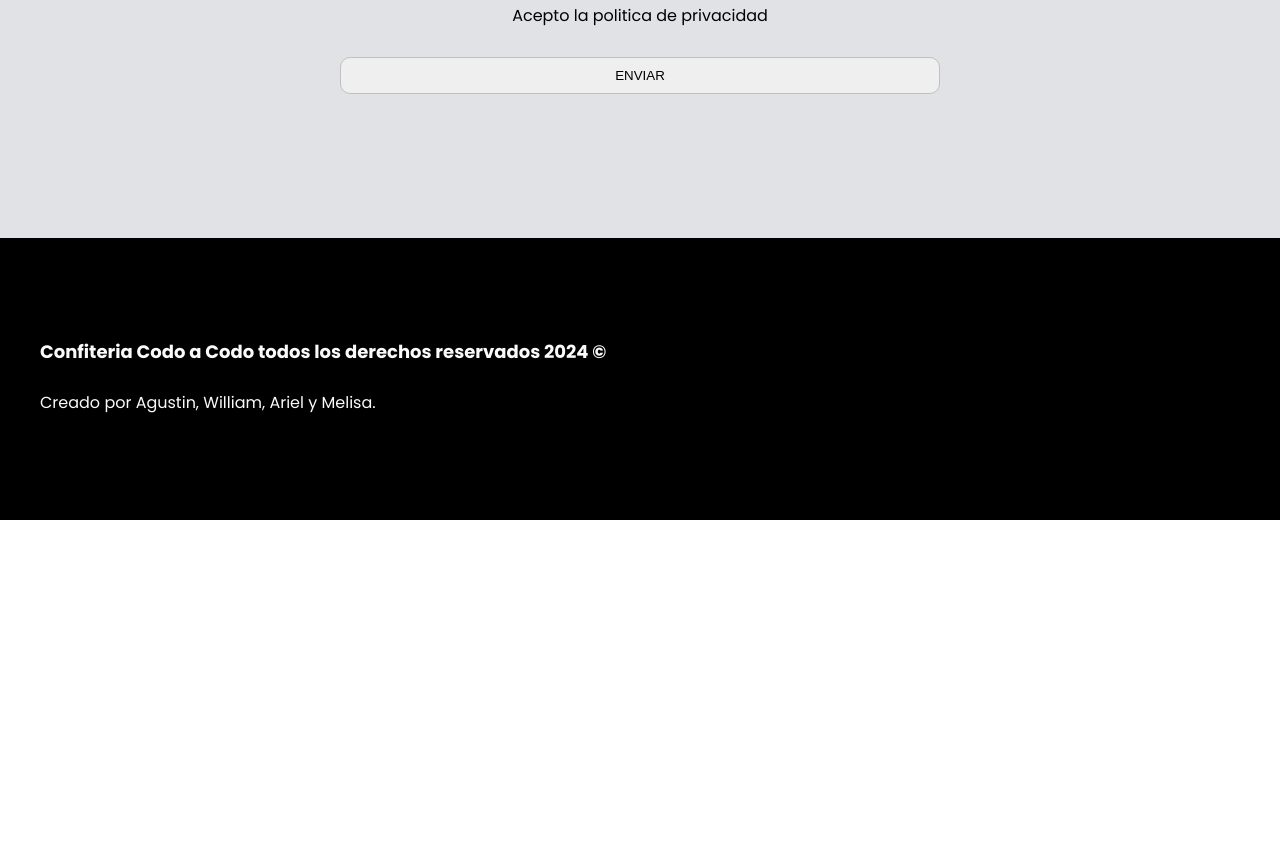
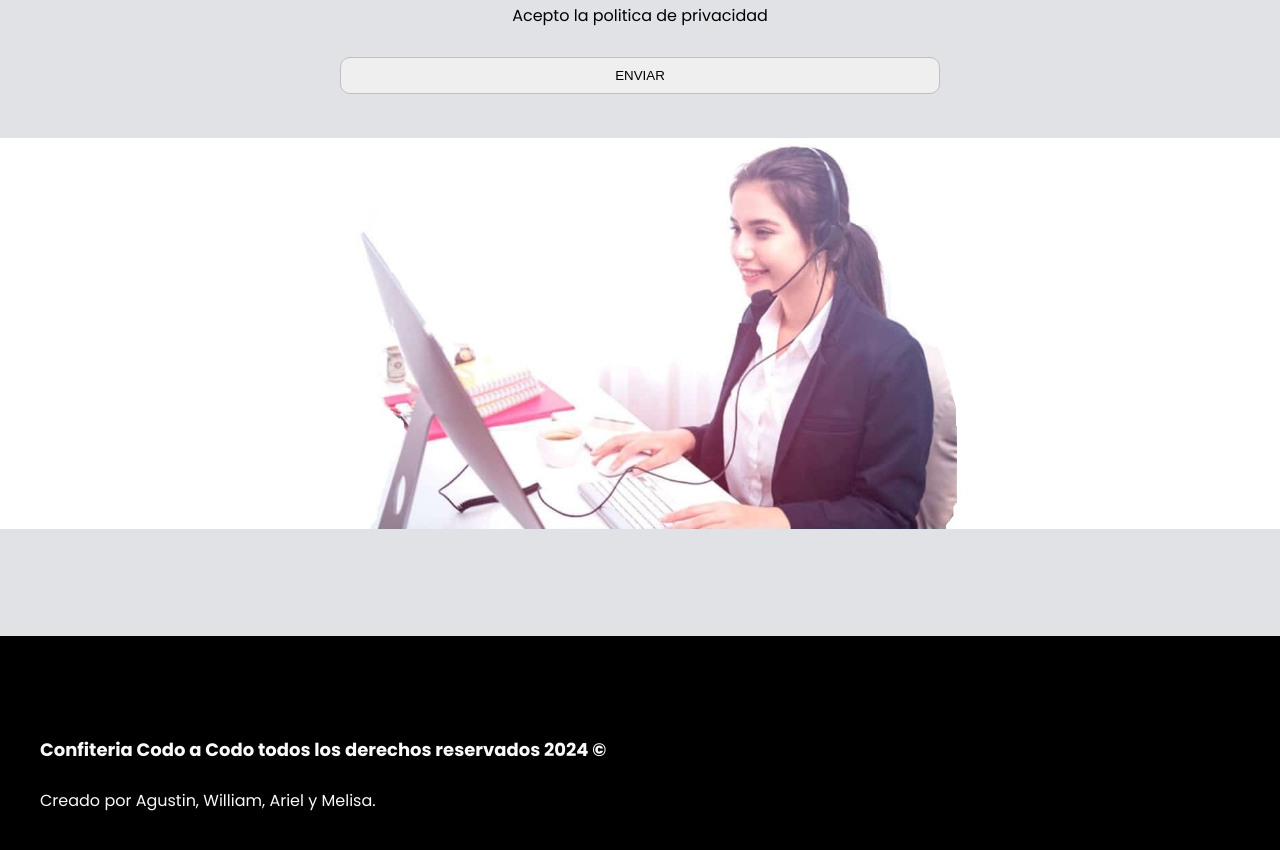
Before and after one commit to WARFiuba/PROYECTOCATERINGCAC, a plain HTML site: page contacto.html in a window 1280 px wide. Shown: the part 1899-2749 px from the top of the page. Before the commit the page ends 2419 px from the top, so only its background shows below. Drawn offline with Linux system fonts and the light colour scheme.

Commit message:
Agregamos una imagen a la pagina de contacto

```diff
--- a/contacto.html
+++ b/contacto.html
@@ -69,6 +69,7 @@
                 privacidad</label><br>
             <input type="submit" value="ENVIAR">
         </form>
+        <img src="./img/contacto.jpeg" alt="persona contestando dudas en una computadora">
     </main>
     <footer class="footer">
         <div class="footer-content container">
--- a/css/contacto.css
+++ b/css/contacto.css
@@ -29,3 +29,7 @@ textarea{
     resize: none;
     height: 200px;
 }
+
+img{
+    width: 100%;
+}
```
Also changed, not shown: img/contacto.jpeg (added).
